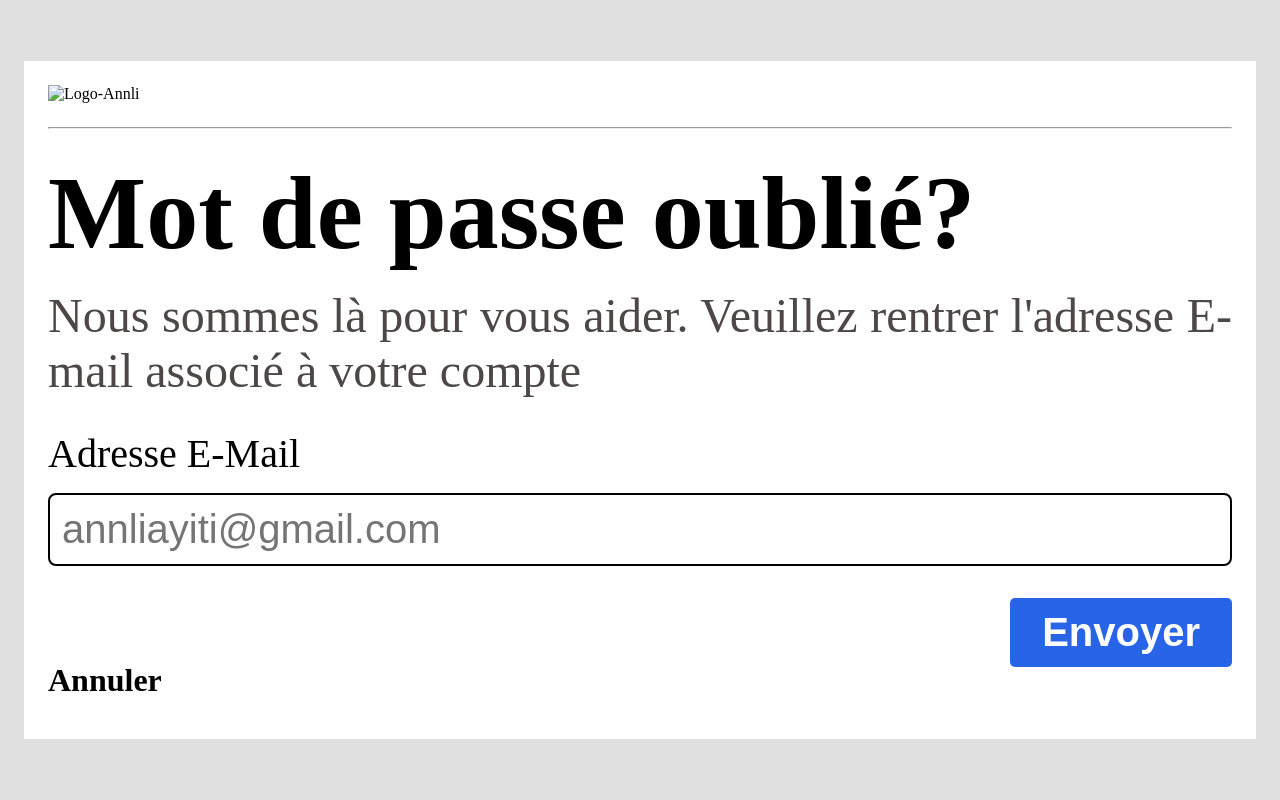
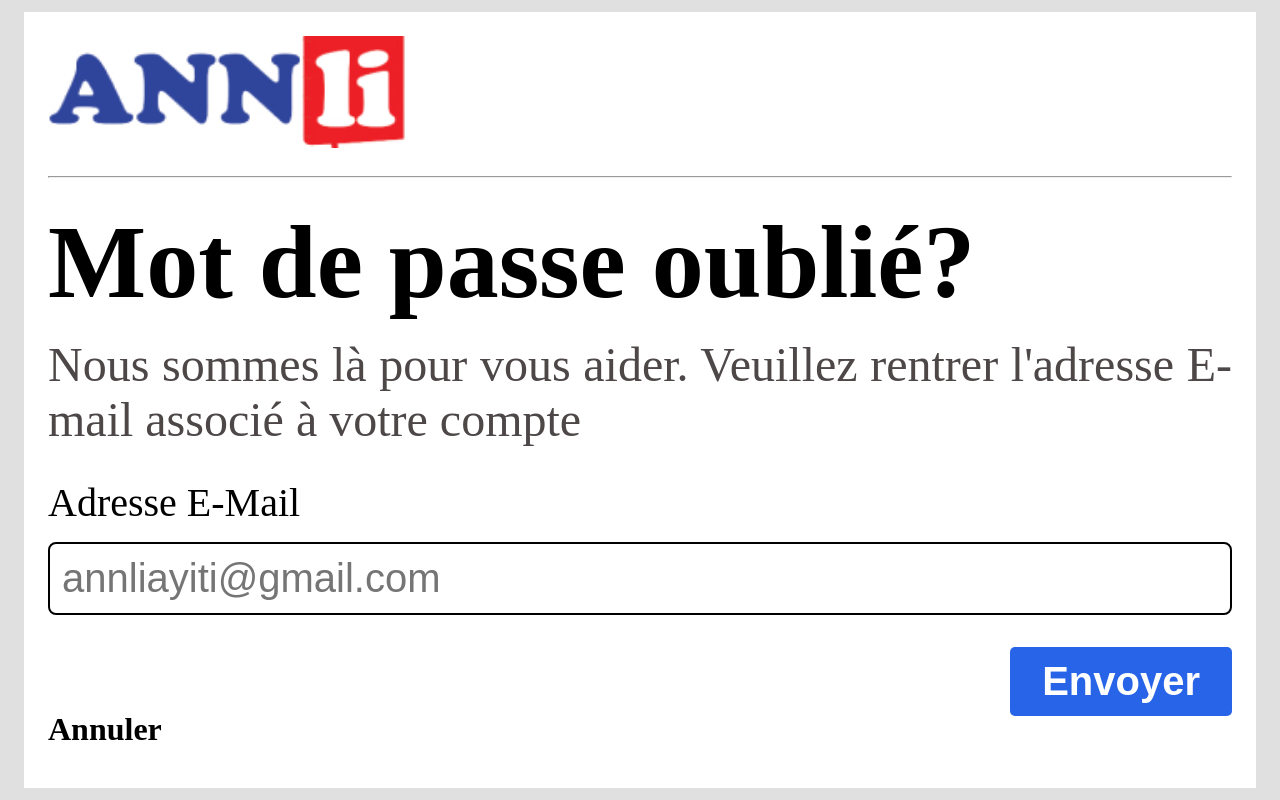
Before and after one commit to GeysonMetellus01/Mon-dernier-essaie, a plain HTML site: page mdp-oublie.html in a window 1280 px wide. Drawn offline with Linux system fonts and the light colour scheme.

Commit message:
mdp-oublie.html

```diff
--- a/mdp-oublie.html
+++ b/mdp-oublie.html
@@ -11,7 +11,7 @@
     <section>
         <div class="fenetre">
             <div class="conteneur-image">
-                <img src="../images/Logo-Annli.jpg" alt="Logo-Annli"/>
+                <img src="Logo-Annli.jpg" alt="Logo-Annli"/>
             </div>
             <hr>
             <div class="conteneur-texte">
```
